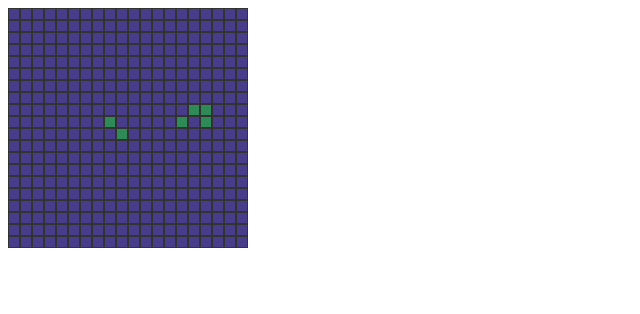
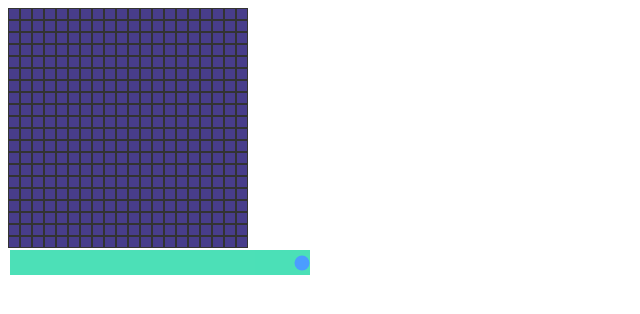
Before and after one commit to Dpartr/Automata-demo, a plain HTML site: page index.html in a window 1280 px wide. Shown: the whole page, without its empty margins (0-640 px from the left). Drawn offline with Linux system fonts and the light colour scheme.

Commit message:
Updated to reflect most recent additions -slider control -cell change on hover

```diff
--- a/index.html
+++ b/index.html
@@ -11,6 +11,9 @@
     <div class="grid" id="myGrid">
         <!-- Cells will be dynamically added here -->
     </div>
+    <div class="slidecontainer">
+        <input type="range" min="500" max="2000" value="2000" class="slider" id="intervalSlider">
+    </div>
     <script src="myScript.js"></script>
 </body>
 </html>
--- a/myScript.js
+++ b/myScript.js
@@ -93,11 +93,24 @@ createGrid();
 generateNoise();
 
 // Example: Toggle cell state when clicked
-grid.addEventListener('click', (event) => {
+grid.addEventListener('pointerover', (event) => {
     if (event.target.classList.contains('cell')) {
         toggleCellState(event.target);
     }
 });
 
-// Example: Simulate automata every 2 seconds
-setInterval(simulateAutomata, 5000);
+const intervalSlider = document.getElementById('intervalSlider');
+let interval = parseInt(intervalSlider.value);
+console.log(intervalSlider);
+console.log(interval);
+
+function updateInterval() {
+    clearInterval(intervalid);
+    interval = parseInt(intervalSlider.value);
+    intervalid = setInterval(simulateAutomata, interval);
+
+}
+
+intervalSlider.addEventListener('input', updateInterval);
+
+let intervalid = setInterval(simulateAutomata, interval);
--- a/styles.css
+++ b/styles.css
@@ -1,8 +1,8 @@
 /* Basic styling for the grid cells */
 .grid {
     display: grid;
+    width: min-content;
     grid-template-columns: repeat(20, 1fr); /* Adjust as needed */
-    width: min-content;
     align-content: center;
 }
 .cell {
@@ -14,3 +14,23 @@
 .alive {
     background-color: seagreen; /* Alive cells */
 }
+.slidecontainer {
+    width: 100%;
+}
+
+/*slider*/
+.slider {
+    appearance: none;
+    width: 300px;
+    height: 25px;
+    background: #00d399;
+    outline: none;
+    opacity: 0.7;
+    -webkit-transition: .2s;
+    transition: opacity .2s;
+}
+
+/*mouse-over effects */
+.slide:hover {
+    opacity: 1;
+}
```
